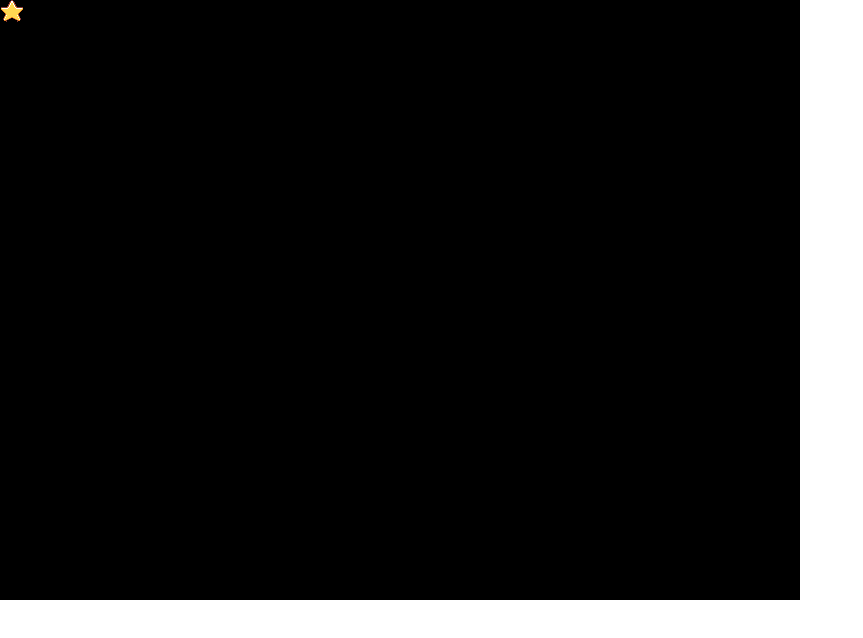
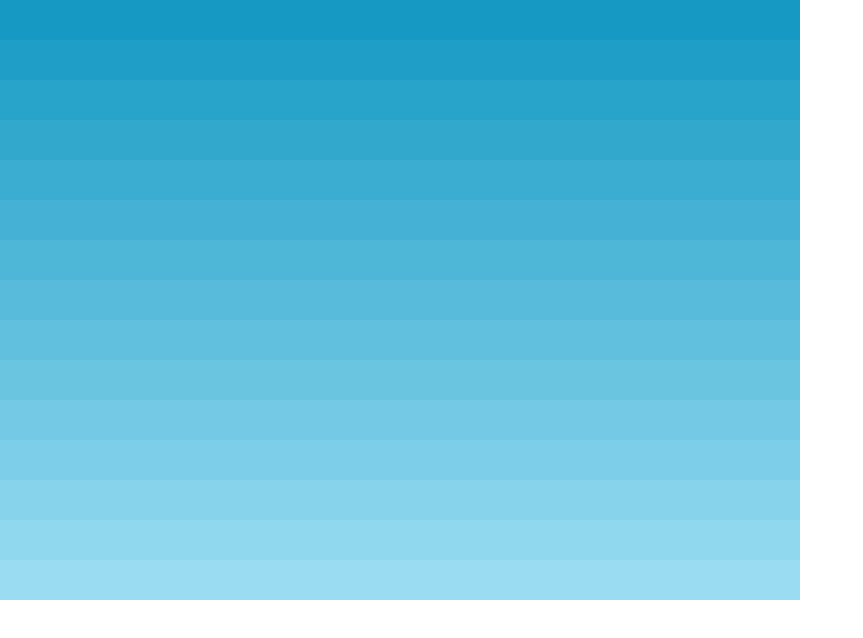
Before and after one commit to yongkian/AX204, a plain HTML site: page game/index.html in a window 1280 px wide. Shown: the whole page, without its empty margins (0-863 px from the left). Drawn offline with Linux system fonts and the light colour scheme; animation ran at ten frames a second.

Commit message:
added sky

```diff
--- a/game/index.html
+++ b/game/index.html
@@ -27,6 +27,8 @@ function preload()
 function create()
 {
 	game.add.sprite(0, 0, "star");
+	game.physics.startSystem(Phaser.Physics.ARCADE);
+	game.add.sprite(0, 0, "sky");
 }
 
 function update()
```
